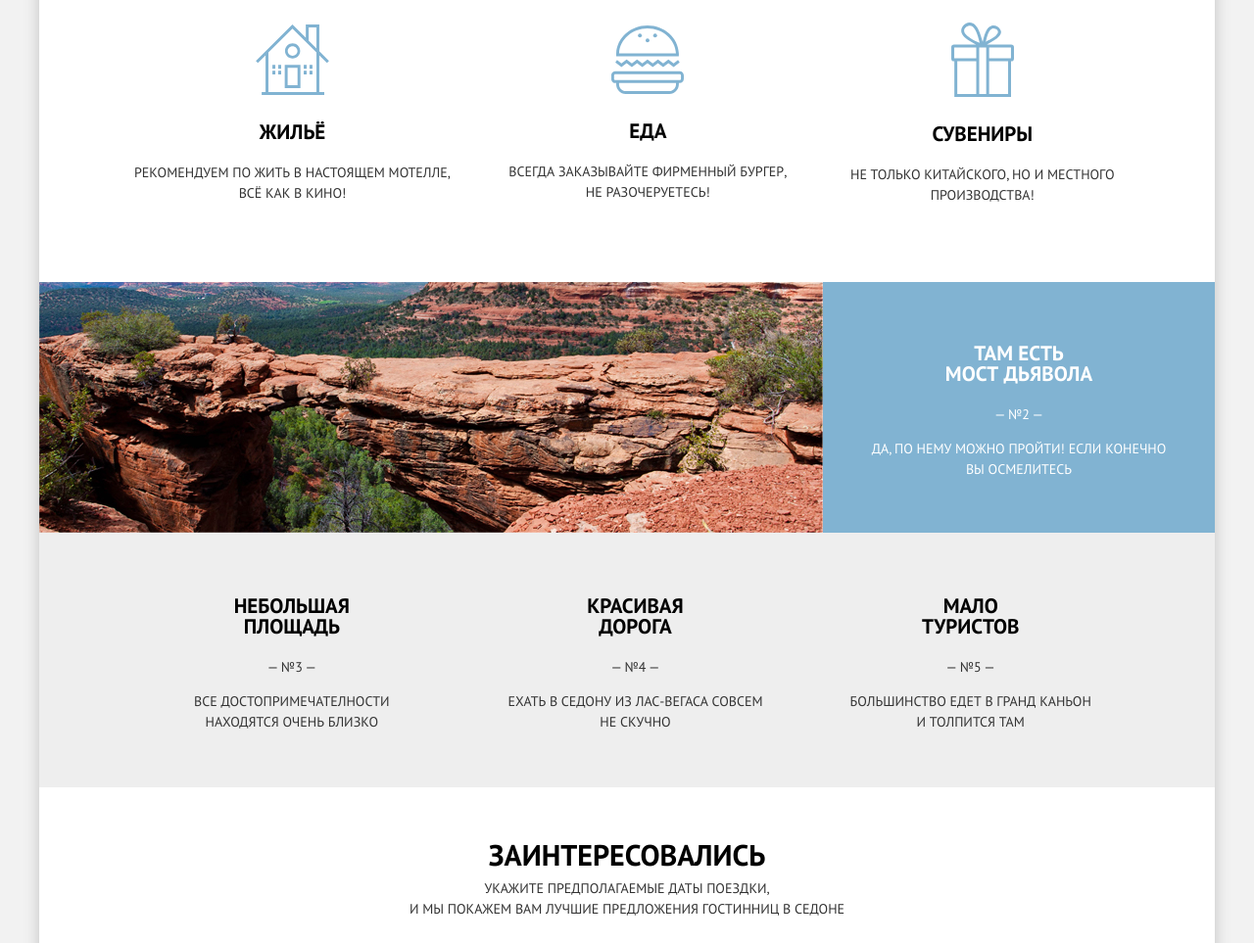
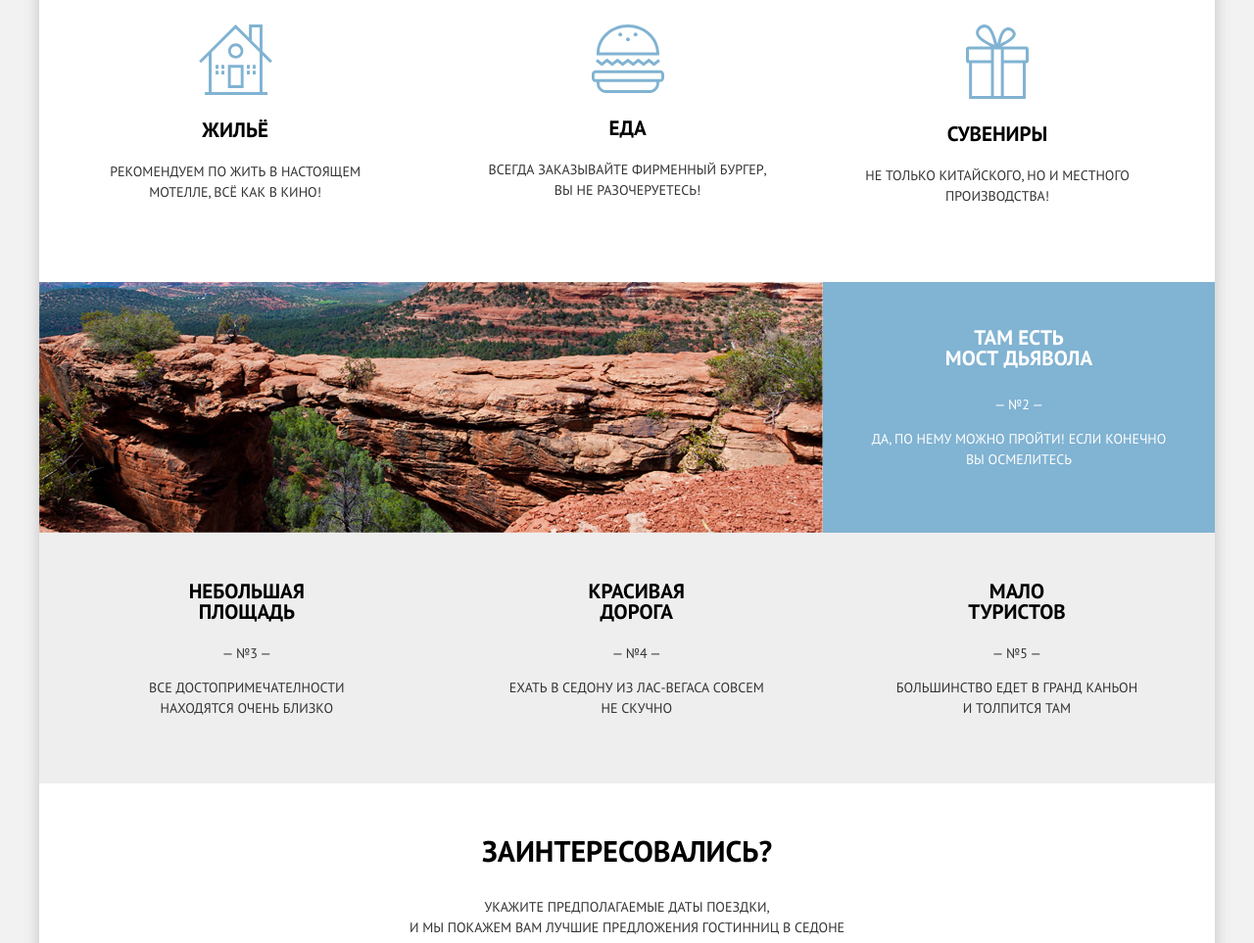
Before and after one commit to andrei-sukhanov/1174553-sedona-26, a plain HTML site: page index.html in a window 1280 px wide. Shown: the part 1077-2040 px from the top of the page at 98% size. Drawn offline with Linux system fonts and the light colour scheme.

Commit message:
что-то

```diff
--- a/css/style.css
+++ b/css/style.css
@@ -183,6 +183,9 @@ a {
 .feature_title {
   font-size: 21px;
   color: #000000;
+  margin: 0;
+  margin-top: 19px;
+  margin-bottom: 22px;
 }
 
 .block_blue {
@@ -191,15 +194,19 @@ a {
 
   display: flex;
   flex-direction: column;
-  justify-content: center;
   width: 450px;
   height: 256px;
+  padding: 0px;
+  padding-top: 34px;
+  padding-bottom: 14px;
 
   background-color: #81b3d2;
 }
 
 .block_blue .feature_title{
   color: #ffffff;
+  margin-bottom: 27px;
+  margin-top: 12px;
 }
 
 .icon-1::before {
@@ -235,16 +242,19 @@ a {
 
 .feature_list {
   display: flex;
-  justify-content: space-between;
-  align-items: center;
-  padding-left: 73px;
-  padding-right: 73px;
+  padding-left: 0px;
+  padding-top: 47px;
+  padding-right: 45px;
   height: 330px;
 }
 
 .bg_grey {
   background-color: #eeeeee;
-  height: 260px;
+  height: 256px;
+  padding: 0px;
+  padding-left: 2px;
+  padding-right: 2px;
+  padding-top: 10px;
 }
 
 .feature_list .atribut {
@@ -292,6 +302,7 @@ a {
   font-size: 30px;
   color: #000000;
   margin: 0px;
+  margin-bottom: 37px;
 }
 
 /* Форма */
@@ -350,11 +361,14 @@ a {
   font-weight: bold;
   font-size: 14px;
   color: #000000;
+
+  padding-left: 2px;
 }
 
 .filling_out {
   flex-grow: 1;
   min-width: 0px;
+  padding-left: 13px;
 
   font: inherit;
   font-weight: bold;
--- a/index.html
+++ b/index.html
@@ -48,11 +48,11 @@
                             <ul class="feature_list">
                                     <li class="atribut icon-1 text_padding">
                                         <h3 class="feature_title">Жильё</h3>
-                                        <p>Рекомендуем по жить в настоящем мотелле, всё&nbsp;как в кино!</p>
+                                        <p>Рекомендуем по жить в настоящем мотелле,&nbsp;всё&nbsp;как в кино!</p>
                                     </li>
                                     <li class="atribut icon-3 text_padding">
                                         <h3 class="feature_title">Еда</h3>
-                                        <p>Всегда заказывайте фирменный бургер, не&nbsp;разочеруетесь!</p>
+                                        <p>Всегда заказывайте фирменный бургер, вы&nbsp;не&nbsp;разочеруетесь!</p>
                                     </li>
                                     <li class="atribut icon-2 text_padding">
                                         <h3 class="feature_title">Сувениры</h3>
@@ -91,7 +91,7 @@
         </section>
         <section class="callback">
             <div class="callback_wraper">
-                <h3 class="callback_title">Заинтересовались</h3>
+                <h3 class="callback_title">Заинтересовались?</h3>
                 <p>Укажите предполагаемые даты поездки,<br>и мы покажем вам лучшие предложения гостинниц в Седоне</p>
             </div>
             <div class="order_wrapper">
```
